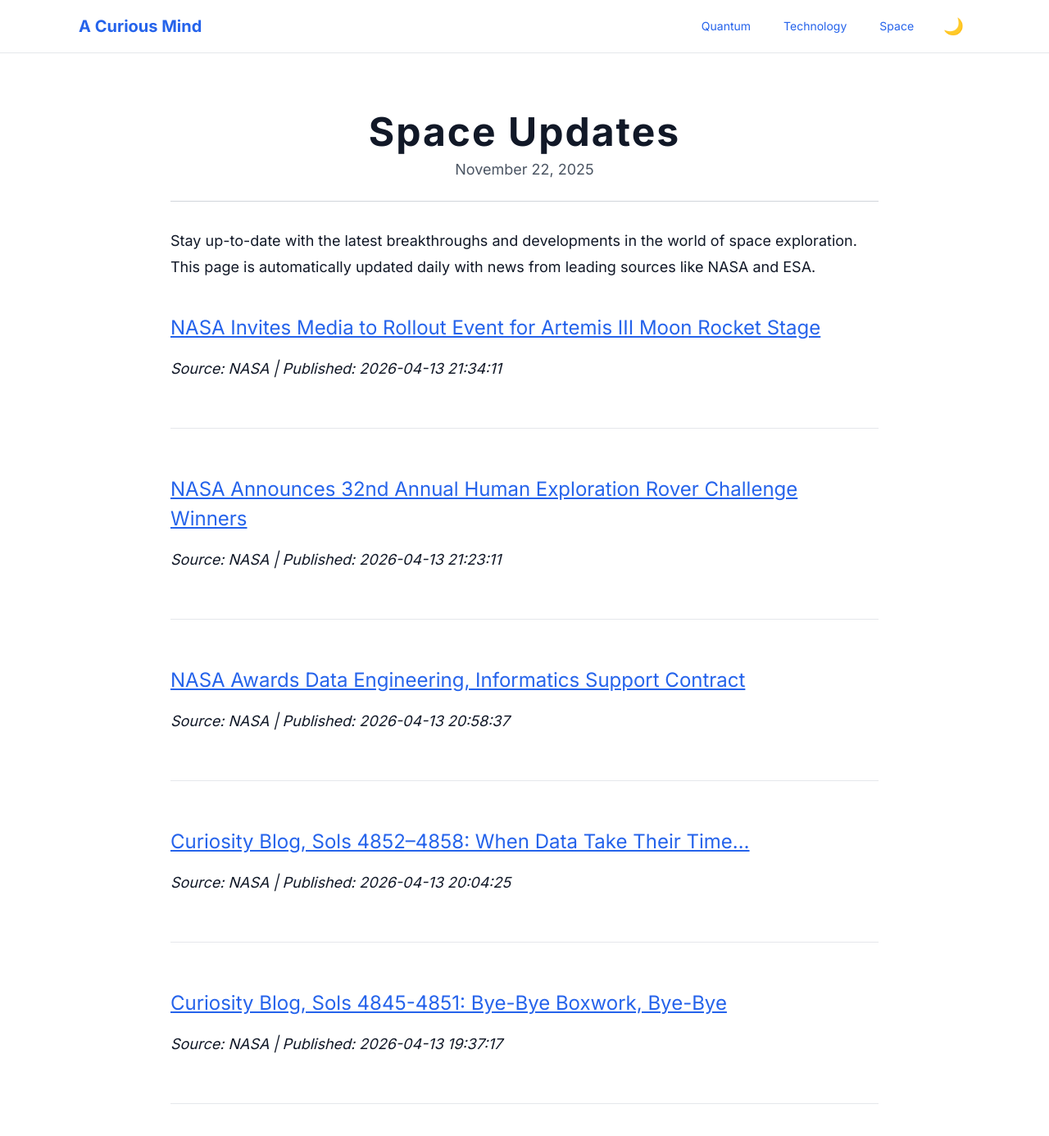
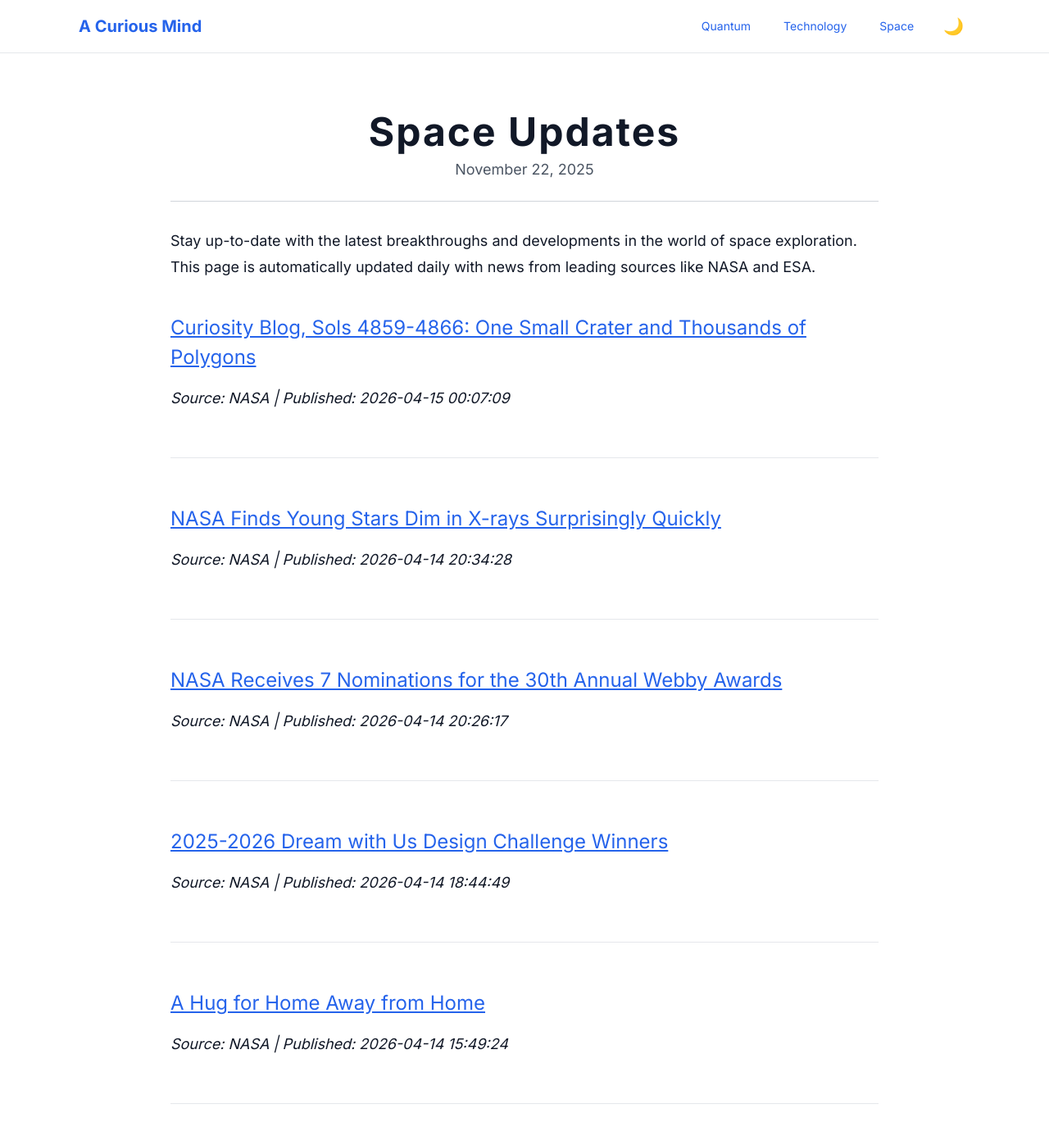
Before and after one commit to onehl7/onehl7.github.io, a Jekyll site: the page built from _posts/2025-11-22-space-updates.md, in a window 1280 px wide and 1400 px high. Shown: the top 1386 px of the window at 82% size. Built offline with Jekyll 4.4.1, drawn with Linux system fonts in a browser that asks for light colours; nearby versions of some CDN libraries.

Commit message:
Update space news data

```diff
--- a/_data/space_news.json
+++ b/_data/space_news.json
@@ -1,33 +1,33 @@
 [
   {
     "source": "NASA",
-    "title": "NASA Invites Media to Rollout Event for Artemis III Moon Rocket Stage",
-    "link": "https://www.nasa.gov/news-release/nasa-invites-media-to-rollout-event-for-artemis-iii-moon-rocket-stage/",
-    "published": "2026-04-13 21:34:11"
+    "title": "Curiosity Blog, Sols 4859-4866: One Small Crater and Thousands of Polygons",
+    "link": "https://science.nasa.gov/blog/curiosity-blog-sols-4859-4866-one-small-crater-and-thousands-of-polygons/",
+    "published": "2026-04-15 00:07:09"
   },
   {
     "source": "NASA",
-    "title": "NASA Announces 32nd Annual Human Exploration Rover Challenge Winners",
-    "link": "https://www.nasa.gov/centers-and-facilities/marshall/nasa-announces-32nd-annual-human-exploration-rover-challenge-winners/",
-    "published": "2026-04-13 21:23:11"
+    "title": "NASA Finds Young Stars Dim in X-rays Surprisingly Quickly",
+    "link": "https://science.nasa.gov/missions/chandra/nasa-finds-young-stars-dim-in-x-rays-surprisingly-quickly/",
+    "published": "2026-04-14 20:34:28"
   },
   {
     "source": "NASA",
-    "title": "NASA Awards Data Engineering, Informatics Support Contract",
-    "link": "https://www.nasa.gov/news-release/nasa-awards-data-engineering-informatics-support-contract/",
-    "published": "2026-04-13 20:58:37"
+    "title": "NASA Receives 7 Nominations for the 30th Annual Webby Awards",
+    "link": "https://www.nasa.gov/general/nasa-receives-7-nominations-for-the-30th-annual-webby-awards/",
+    "published": "2026-04-14 20:26:17"
   },
   {
     "source": "NASA",
-    "title": "Curiosity Blog, Sols 4852\u20134858: When Data Take Their Time\u2026",
-    "link": "https://science.nasa.gov/blog/curiosity-blog-sols-4852-4858-when-data-take-their-time/",
-    "published": "2026-04-13 20:04:25"
+    "title": "2025-2026 Dream with Us Design Challenge Winners",
+    "link": "https://www.nasa.gov/aeronautics/aeronautics-stem/2025-2026-dwu-winners/",
+    "published": "2026-04-14 18:44:49"
   },
   {
     "source": "NASA",
-    "title": "Curiosity Blog, Sols 4845-4851: Bye-Bye Boxwork, Bye-Bye",
-    "link": "https://science.nasa.gov/blog/curiosity-blog-sols-4845-4851-bye-bye-boxwork-bye-bye/",
-    "published": "2026-04-13 19:37:17"
+    "title": "A Hug for Home Away from Home",
+    "link": "https://www.nasa.gov/image-article/a-hug-for-home-away-from-home/",
+    "published": "2026-04-14 15:49:24"
   },
   {
     "source": "ESA",
```
